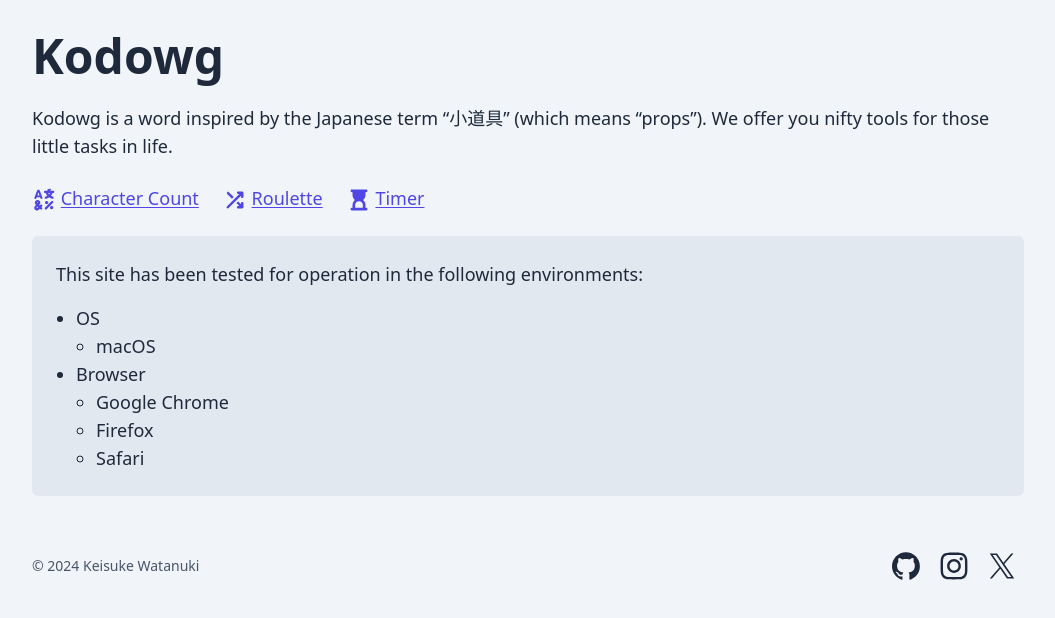
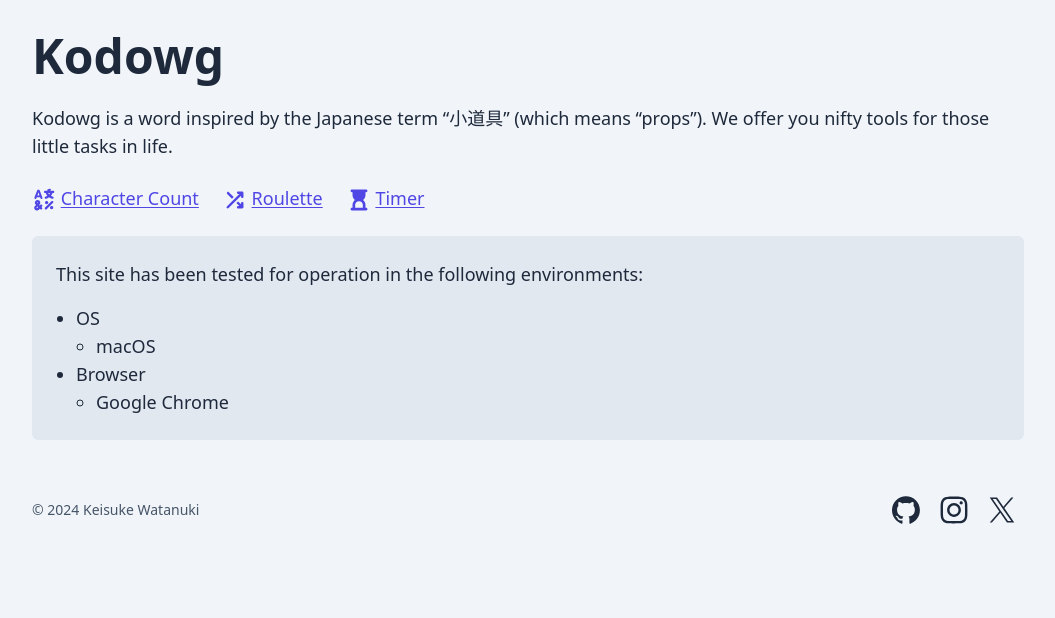
Before and after one commit to kskwtnk/kodowg, a SvelteKit app: page / in a window 1280 px wide. Shown: the top 618 px of the page, without its empty margins (112-1167 px from the left). Built offline with nearby package versions, Linux system fonts and the light colour scheme.

Commit message:
Change supported browsers

```diff
--- a/src/routes/[[lang]]/+page.svelte
+++ b/src/routes/[[lang]]/+page.svelte
@@ -1,4 +1,4 @@
-<script>
+<script lang="ts">
 	export let data;
 	const { lang, i18nText } = data;
 </script>
@@ -61,8 +61,6 @@
 				{i18nText.browser}
 				<ul class="list-circle pl-5">
 					<li>Google Chrome</li>
-					<li>Firefox</li>
-					<li>Safari</li>
 				</ul>
 			</li>
 		</ul>
```
